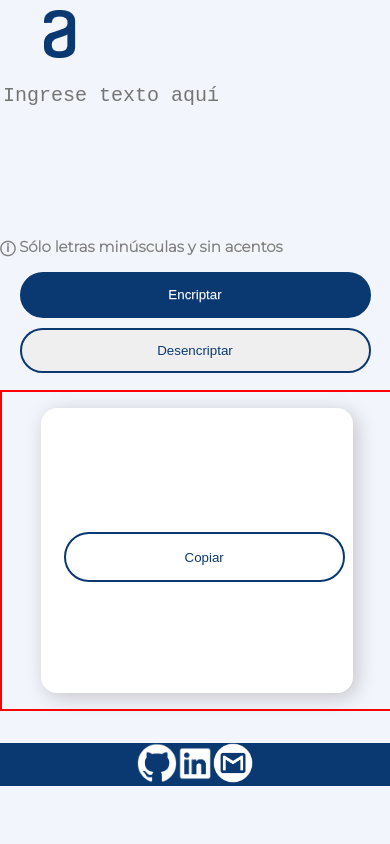
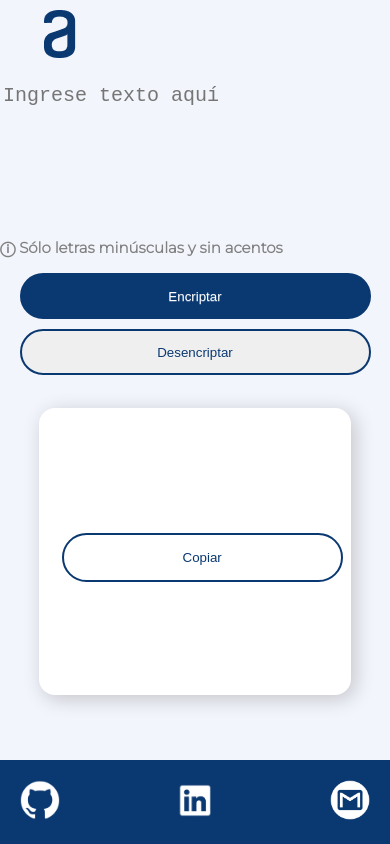
Before and after one commit to AngelDann/Challenge-encriptador, a plain HTML site: page index.html in a window 390 px wide. Both pictures are taken after a click on the button "Encriptar". Drawn offline with Linux system fonts and the light colour scheme.

Commit message:
rodapie arreglado

```diff
--- a/style2.css
+++ b/style2.css
@@ -33,7 +33,7 @@ body {
 }
 
 .divDerecho {
-    border: 2px solid red;
+    /*border: 2px solid red;*/
     height: 100%;
     width: 35%;
     display: flex;
@@ -230,16 +230,17 @@ body {
 }
 
 footer{
-    position: relative;;
+    position: fixed;
+    bottom: 0;
     width: 100%;
-    margin-top: 2em;
+    height: 10%;
     background-color: #0a3871;
     opacity: 0; /* El div está inicialmente oculto */
     transform: translateY(50px);
-    vertical-align: bottom;
 }
 
 .divRodapie{
+    height: 100%; /* Asegura que el div tiene altura del 100% del footer */
     display: flex;
     justify-content: center;
     align-items: center;
@@ -366,6 +367,13 @@ footer{
         margin-bottom: auto;
     }
 
+    .divRodapie{
+        display: flex;
+        justify-content: space-between;
+        align-items: center;
+        padding: 0 20px;
+    }
+
     #imgRectangulo{
         display: none;
     }
```
